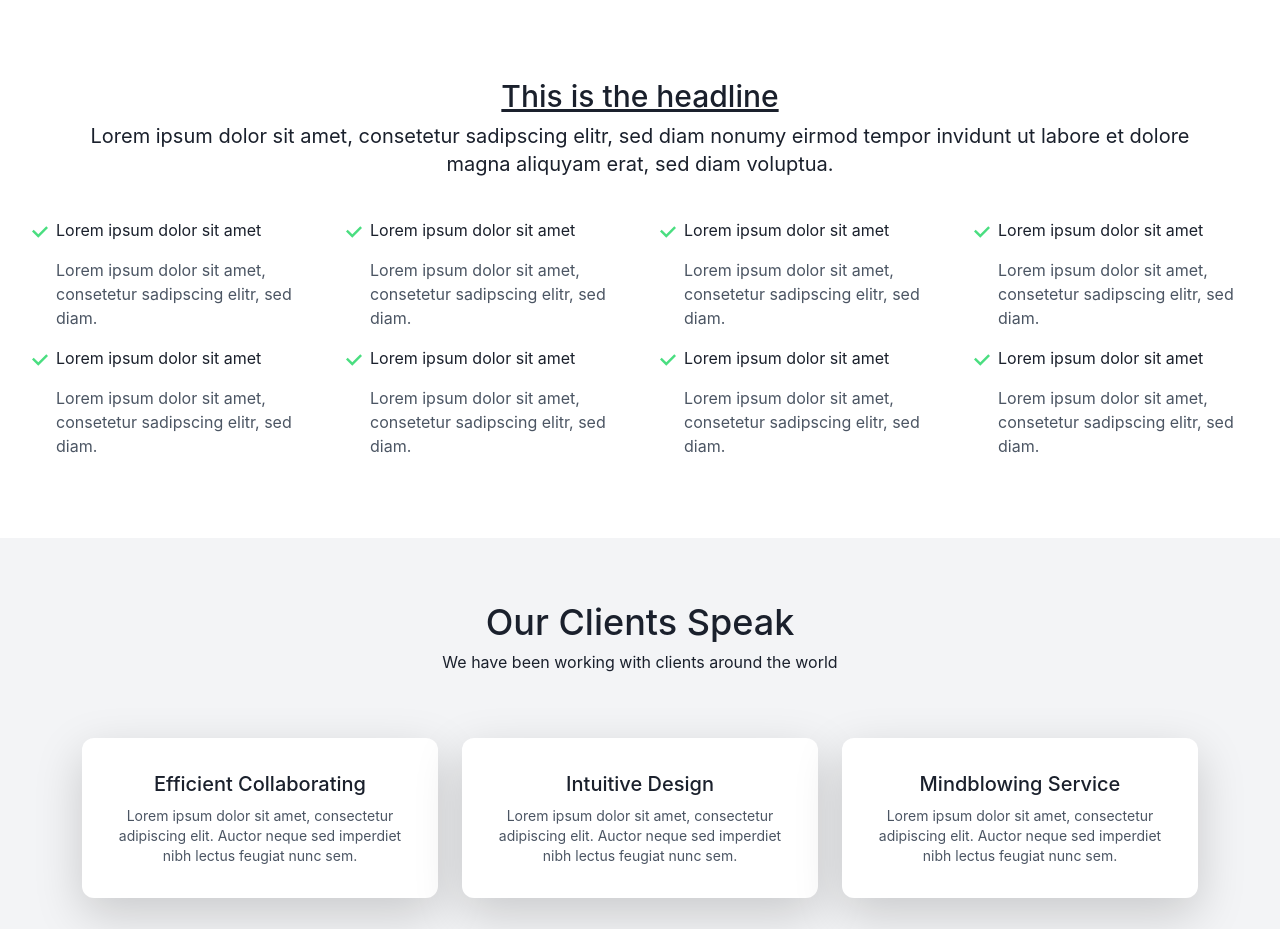
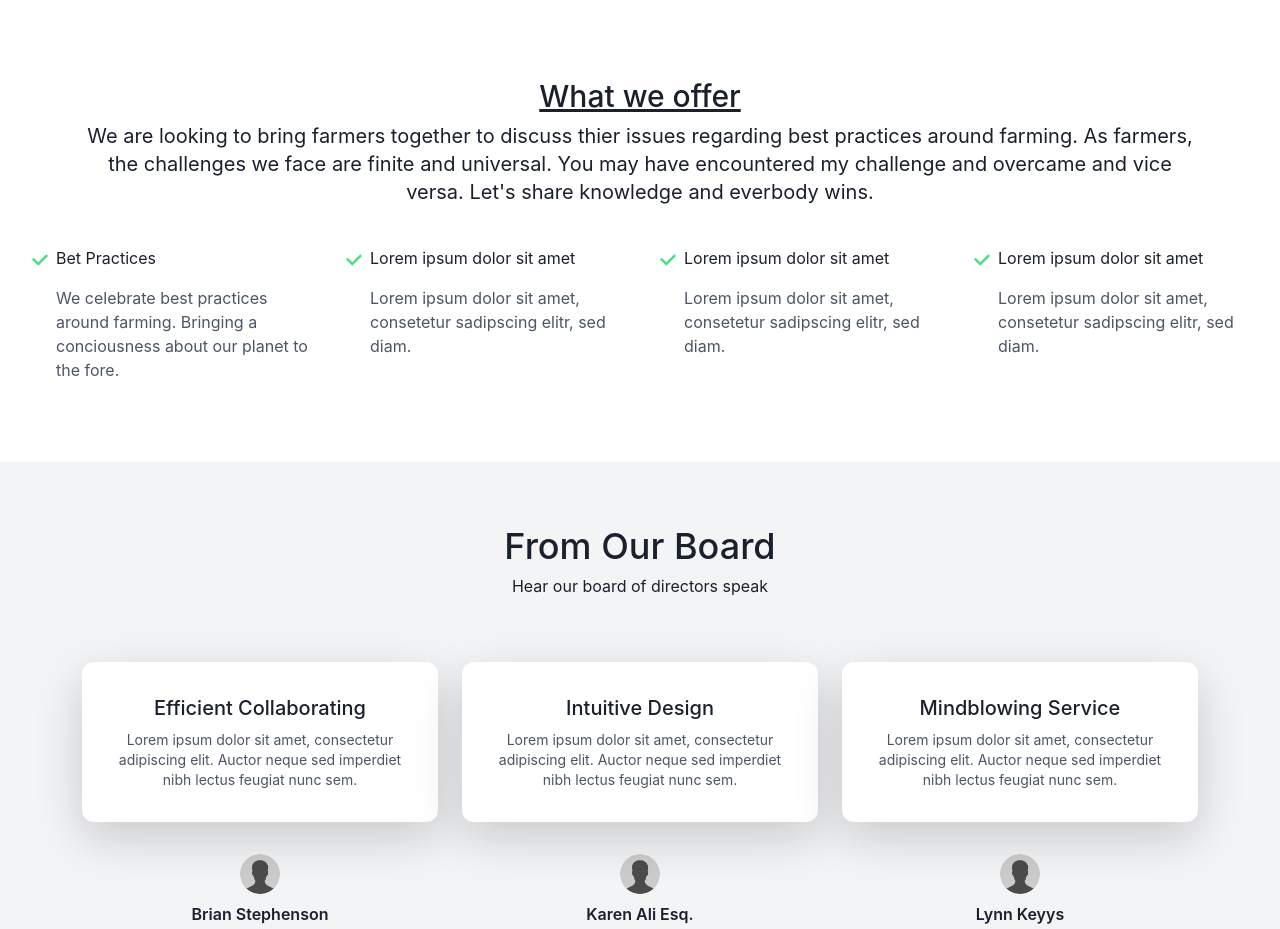
Before and after one commit to uchman005/chakulabora, a Next.js app: page / in a window 1280 px wide. Shown: the part 1040-1969 px from the top of the page. Built offline with nearby package versions, Linux system fonts and the light colour scheme.

Commit message:
Added relevant content

```diff
--- a/src/components/Features.tsx
+++ b/src/components/Features.tsx
@@ -4,23 +4,39 @@ import {
 import { CheckIcon } from '@chakra-ui/icons';
 
 // Replace test data with your own
-  const features = Array.apply(null, Array(8)).map(function (x, i) {
-    return {
-      id: i,
+const features = [
+  {
+  id: 1,
+  title: 'Bet Practices',
+  text: 'We celebrate best practices around farming. Bringing a conciousness about our planet to the fore.',
+},
+  {
+  id: 2,
   title: 'Lorem ipsum dolor sit amet',
   text: 'Lorem ipsum dolor sit amet, consetetur sadipscing elitr, sed diam.',
-    };
-  });
+},
+  {
+  id: 3,
+  title: 'Lorem ipsum dolor sit amet',
+  text: 'Lorem ipsum dolor sit amet, consetetur sadipscing elitr, sed diam.',
+},
+  {
+  id: 4,
+  title: 'Lorem ipsum dolor sit amet',
+  text: 'Lorem ipsum dolor sit amet, consetetur sadipscing elitr, sed diam.',
+},
+]
 
 export default function Features() {
   return (
     <div className='p-4'>
       <div className='text-center container my-4 max-w-3xl'>
-          <h1 className='underline text-3xl bold'>This is the headline</h1>
+        <h1 className='underline text-3xl bold'>What we offer</h1>
         <p className='gray.600 text-xl text-center'>
-            Lorem ipsum dolor sit amet, consetetur sadipscing elitr, sed diam
-            nonumy eirmod tempor invidunt ut labore et dolore magna aliquyam erat,
-            sed diam voluptua.
+          We are looking to bring farmers together to discuss thier issues regarding best practices
+          around farming. As farmers, the challenges we face are finite and universal.
+          You may have encountered my challenge and overcame and vice versa.
+          {" Let's"} share knowledge and everbody wins.
         </p>
       </div>
 
--- a/src/components/Navbar.tsx
+++ b/src/components/Navbar.tsx
@@ -1,12 +1,9 @@
 import {useState} from 'react';
 import {
-  Link,
-  Stack,
   Collapse,
   Icon,
   Popover,
   PopoverTrigger,
-  PopoverContent,
   useColorModeValue,
   useBreakpointValue,
   useDisclosure,
@@ -173,6 +170,14 @@ const NAV_ITEMS: Array<NavItem> = [
     label: 'About',
     href: '/about'
   },
+  {
+    label: 'Questions',
+    href: '/dashboard'
+  },
+  {
+    label: 'Articles',
+    href: '#'
+  },
   // {
   //   label: 'Learn Design',
   //   children: [
--- a/src/components/Testimonials.tsx
+++ b/src/components/Testimonials.tsx
@@ -1,13 +1,4 @@
 import { ReactNode } from 'react';
-import {
-  Box,
-  Flex,
-  Heading,
-  Text,
-  Stack,
-  Container,
-  useColorModeValue,
-} from '@chakra-ui/react';
 import Image from 'next/image';
 const Testimonial = ({ children }: { children: ReactNode }) => {
   return <div className=''>{children}</div>;
@@ -65,8 +56,8 @@ export default function Testimonials() {
     <div className='bg-gray-100'>
       <div className="container mx-auto max-w-7xl py-16 space-y-12">
         <div className='flex flex-col space-0 items-center'>
-          <h2 className='text-bold text-4xl'>Our Clients Speak</h2>
-          <p>We have been working with clients around the world</p>
+          <h2 className='text-bold text-4xl'>From Our Board</h2>
+          <p>Hear our board of directors speak</p>
         </div>
         <div className='flex gap-4  flex-col md:flex-row space-4 md:space-4 lg:space-10'>
           <Testimonial>
@@ -78,8 +69,8 @@ export default function Testimonials() {
               </TestimonialText>
             </TestimonialContent>
             <TestimonialAvatar
-              name={'Jane Cooper'}
-              title={'CEO at ABC Corporation'}
+              name={'Brian Stephenson'}
+              title={'Passion of hope International'}
             />
           </Testimonial>
           <Testimonial>
@@ -91,7 +82,7 @@ export default function Testimonials() {
               </TestimonialText>
             </TestimonialContent>
             <TestimonialAvatar
-              name={'Jane Cooper'}
+              name={'Karen Ali Esq.'}
               title={'CEO at ABC Corporation'}
             />
           </Testimonial>
@@ -104,7 +95,7 @@ export default function Testimonials() {
               </TestimonialText>
             </TestimonialContent>
             <TestimonialAvatar
-              name={'Jane Cooper'}
+              name={'Lynn Keyys'}
               title={'CEO at ABC Corporation'}
             />
           </Testimonial>
--- a/src/pages/auth/signin.tsx
+++ b/src/pages/auth/signin.tsx
@@ -3,7 +3,7 @@ import Footer from '@/components/Footer';
 import Navbar from '@/components/Navbar';
 import { signIn, useSession } from 'next-auth/react';
 import Router from 'next/router'
-import {  useColorModeValue,  useToast} from '@chakra-ui/react';
+import { useColorModeValue, useToast } from '@chakra-ui/react';
 import Link from 'next/link';
 export default function SignIn() {
   const { status } = useSession();
```
Also changed, not shown: src/components/Hero.tsx (+2 -11 lines). Lines whose indentation alone changed are shown as unchanged.
